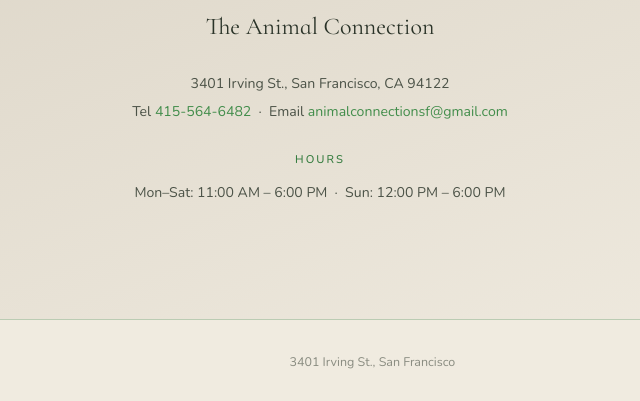
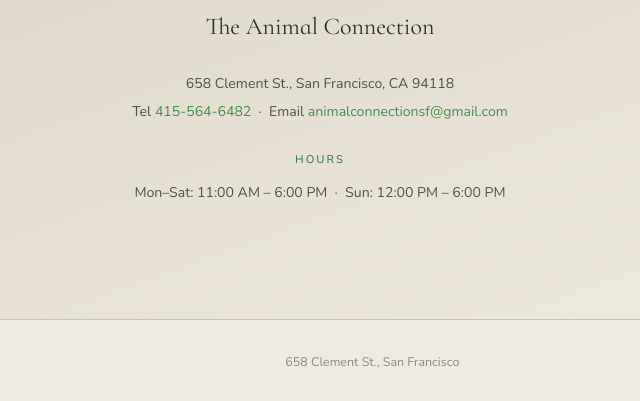
Before and after one commit to kimon222/animalconnection, a website: page surrender.html in a window 1280 px wide. Shown: the part 1137-1538 px from the top of the page, 320-960 px from the left. Drawn offline with nearby package versions, Linux system fonts and the light colour scheme.

Commit message:
Update contact address in surrender.html

```diff
--- a/surrender.html
+++ b/surrender.html
@@ -75,7 +75,7 @@
       <div class="contact-section" style="grid-template-columns:1fr;max-width:560px;">
         <div class="reveal" style="text-align:center;">
           <p class="contact-biz" style="text-align:center;">The Animal Connection</p>
-          <p class="contact-line" style="text-align:center;">3401 Irving St., San Francisco, CA 94122<br />
+          <p class="contact-line" style="text-align:center;">658 Clement St., San Francisco, CA 94118<br />
             Tel <a href="tel:4155646482">415-564-6482</a> &nbsp;·&nbsp; Email <a href="mailto:animalconnectionsf@gmail.com">animalconnectionsf@gmail.com</a>
           </p>
           <p class="contact-hours-head" style="text-align:center;">Hours</p>
@@ -87,7 +87,7 @@
 
   <footer class="site-footer">
     <span>© 2025 The Animal Connection</span>
-    <span>3401 Irving St., San Francisco</span>
+    <span>658 Clement St., San Francisco</span>
     <a href="#top">Back to top ↑</a>
   </footer>
   <script src="script.js"></script>
```
